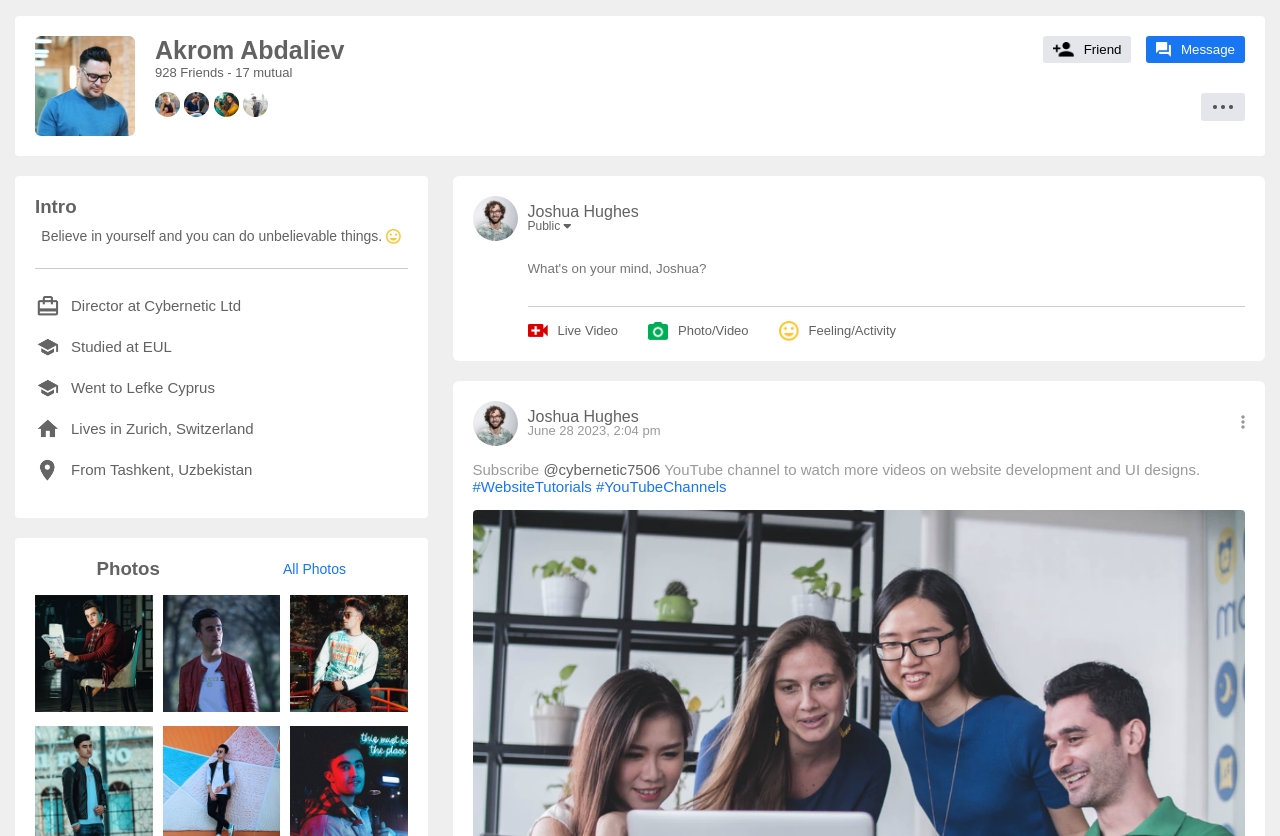
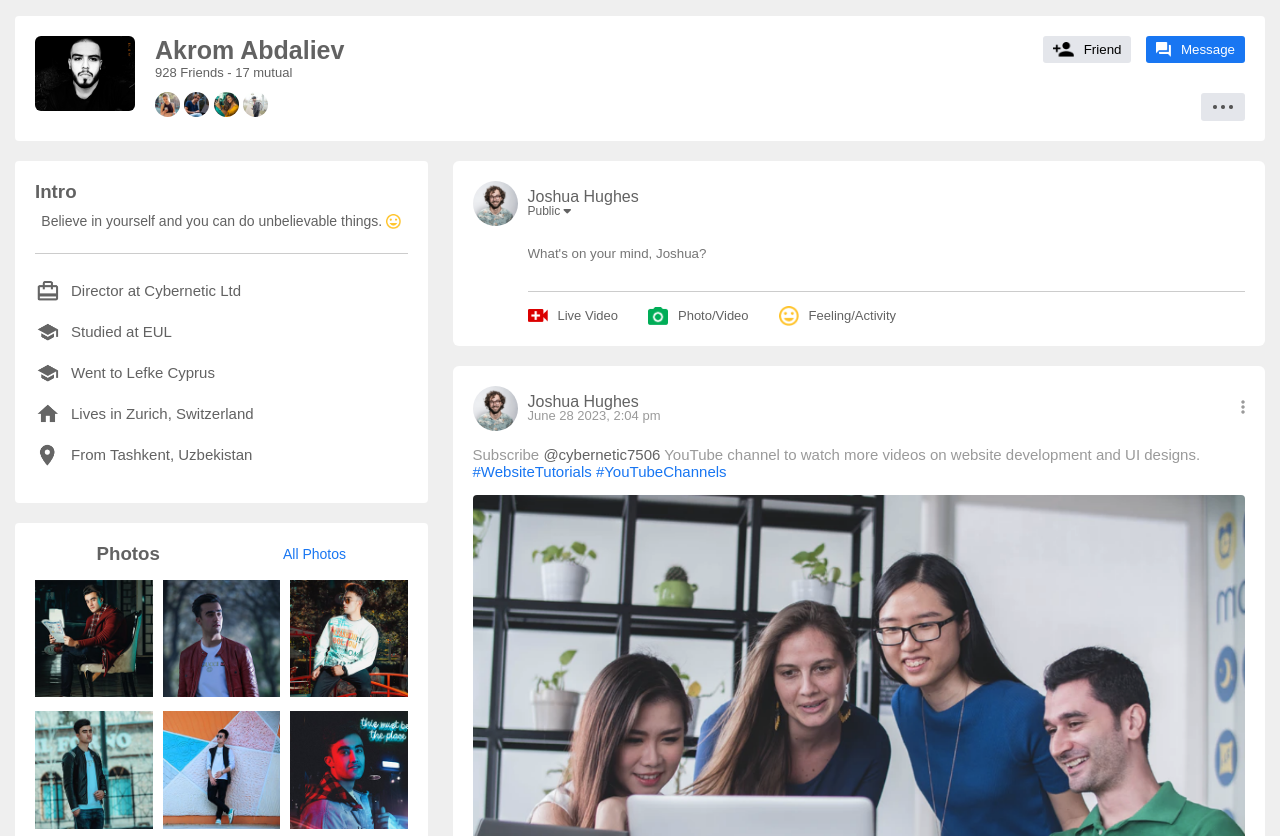
Before and after one commit to AkromAbdaliev/socialbook, a plain HTML site: page profile.html in a window 1280 px wide. Shown: the part 1015-1851 px from the top of the page. Drawn offline with Linux system fonts and the light colour scheme.

Commit message:
profile img changed

```diff
--- a/profile.html
+++ b/profile.html
@@ -89,7 +89,7 @@
 
       <div class="pd-left">
         <div class="pd-row">
-          <img src="images/profile.png" class="pd-img">
+          <img src="images/profile.jpg" class="pd-img">
           <div>
             <h3>Akrom Abdaliev</h3>
             <p>928 Friends - 17 mutual </p>
```
